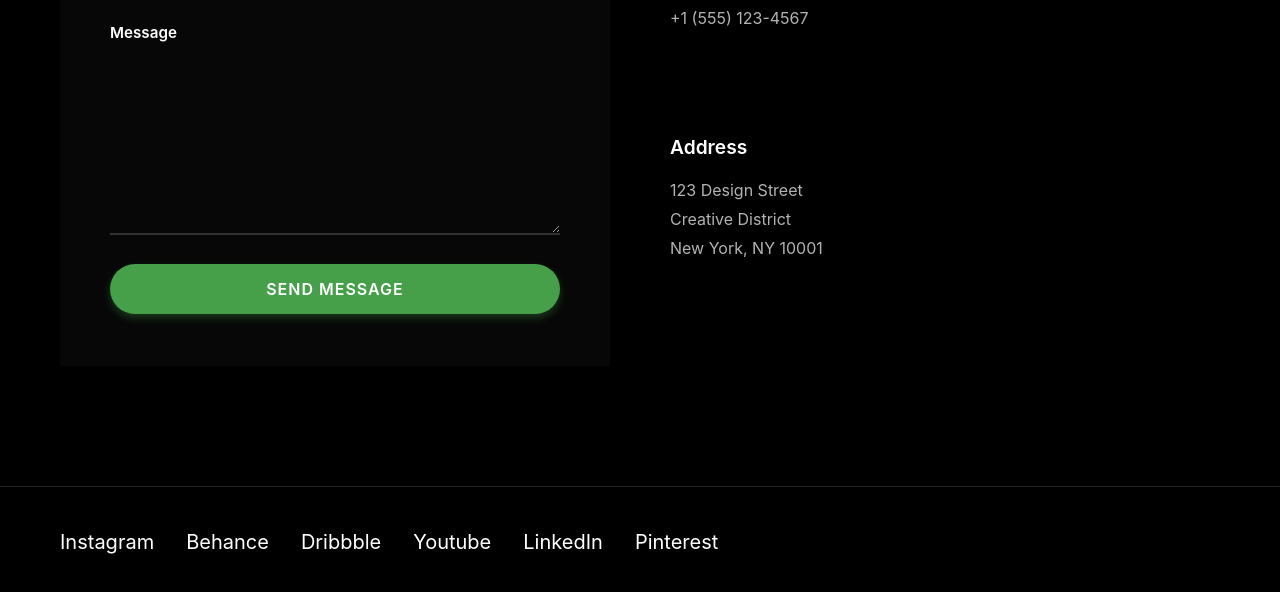
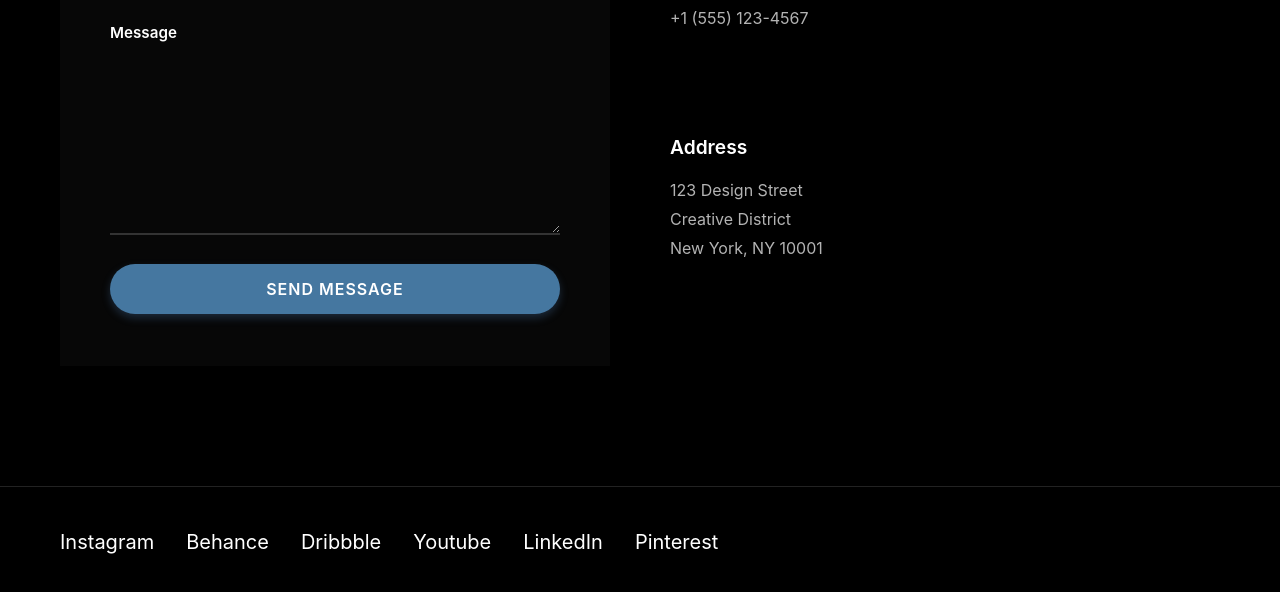
Before and after one commit to sdkxt2/web-porto-lodka, a plain HTML site: page html/contact.html in a window 1280 px wide. In both pictures the pointer is over the button "SEND MESSAGE". Shown: the part 605-1197 px from the top of the page. Drawn offline with Linux system fonts and the light colour scheme.

Commit message:
contact update

```diff
--- a/css/contact.css
+++ b/css/contact.css
@@ -84,7 +84,7 @@
 }
 
 .submit-btn {
-    background-color: #4CAF50;
+    background-color: #4c96af;
     color: white;
     padding: 15px 30px;
     border: none;
@@ -99,9 +99,9 @@
 }
 
 .submit-btn:hover {
-    background-color: #45a049;
+    background-color: #4577a0;
     transform: translateY(-2px);
-    box-shadow: 0 4px 8px rgba(76, 175, 80, 0.3);
+    box-shadow: 0 4px 8px rgba(76, 122, 175, 0.3);
 }
 
 .contact-info {
```
Also changed, not shown: 1 other file.
